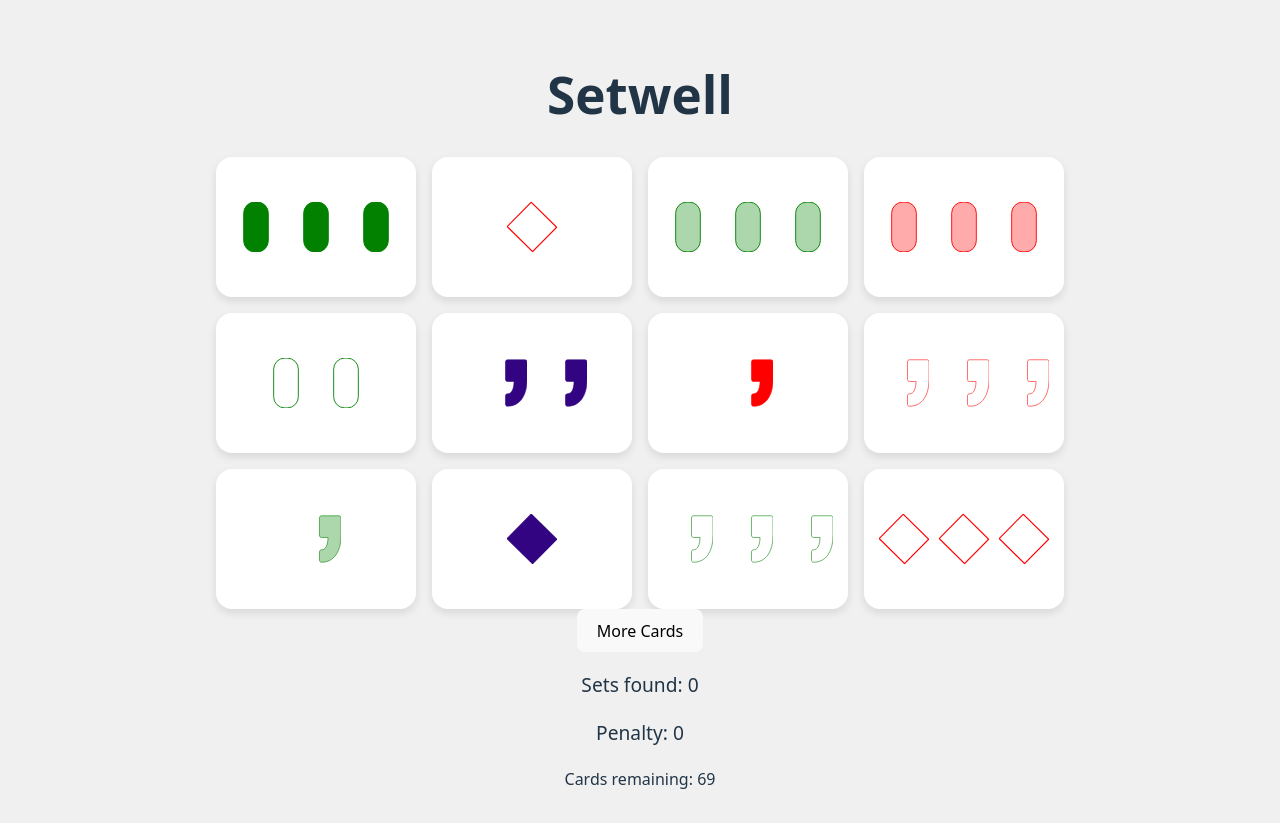
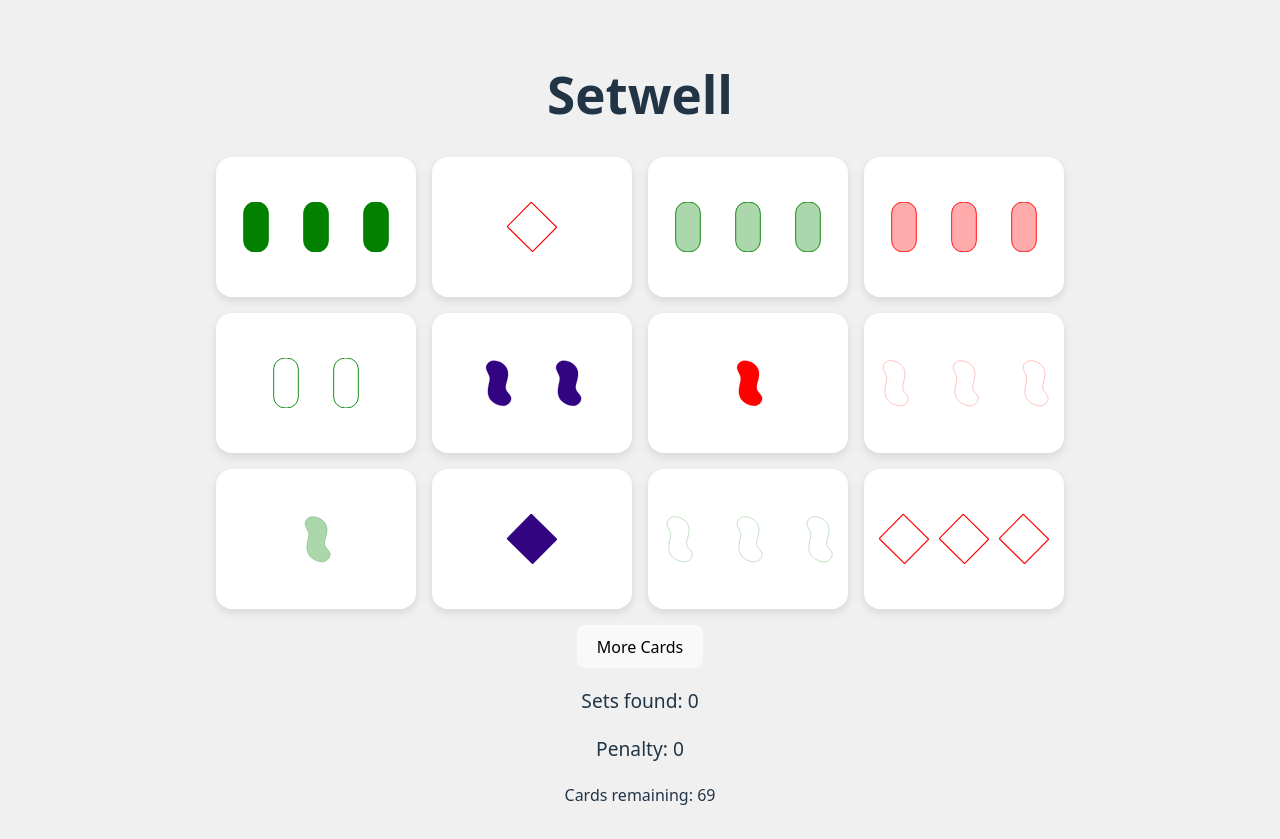
Before and after one commit to katestud/setwell, a React (Vite) app: page / in a window 1280 px wide. Built offline with nearby package versions, Linux system fonts and the light colour scheme.

Commit message:
Add a whack squiggle

```diff
--- a/src/App.css
+++ b/src/App.css
@@ -18,6 +18,7 @@ body {
   display: grid;
   grid-template-columns: repeat(4, 1fr);
   gap: 16px;
+  margin: 1rem;
 }
 
 .card {
--- a/src/components/squiggle.tsx
+++ b/src/components/squiggle.tsx
@@ -13,8 +13,8 @@ type SquiggleIconProps = {
 export const SquiggleIcon: React.FC<SquiggleIconProps> = ({
   color,
   shading,
-  width = 50,
-  height = 50,
+  width = 60,
+  height = 60,
 }) => {
   const id = useId();
 
@@ -41,13 +41,15 @@ export const SquiggleIcon: React.FC<SquiggleIconProps> = ({
       y="0px"
       width={width}
       height={height}
-      viewBox="0 0 349.078 349.078"
+      viewBox="0 0 976 800"
       xmlSpace="preserve"
+      transform="rotate(90)"
     >
       <PatternDef id={stripeId} color={color} />
       <g>
         <path
-          d="M198.779,322.441v-58.245c0-7.903,6.406-14.304,14.304-14.304c28.183,0,43.515-28.904,45.643-85.961h-45.643 c-7.897,0-14.304-6.41-14.304-14.304V26.64c0-7.9,6.406-14.301,14.304-14.301h121.69c7.896,0,14.305,6.408,14.305,14.301v122.988 c0,27.349-2.761,52.446-8.181,74.611c-5.568,22.722-14.115,42.587-25.398,59.049c-11.604,16.917-26.132,30.192-43.155,39.437 c-17.152,9.304-37.09,14.026-59.267,14.026C205.186,336.745,198.779,330.338,198.779,322.441z M14.301,249.887"
+          transform="translate(734,170)"
+          d="m0 0h14l20 4 18 7 20 13 11 9 8 8 9 12 9 15 6 13 5 14 3 15 2 18v13l-3 26-5 23-9 27-9 21-8 16-12 21-11 16-8 10-13 15-16 16-13 10-18 11-21 9-24 8-28 6-18 2h-39l-31-3-37-6-67-14-34-6-9-1h-18l-21 4-21 7-25 11-35 17-34 14-19 5-7 1h-17l-20-4-17-7-13-8-10-9-7-6v-2l-4-2-10-12-11-18-7-18-3-14-1-9v-36l3-21 8-32 11-28 8-16 10-17 8-12 12-16 21-21 19-14 20-12 19-9 21-7 27-5 10-1h37l26 3 25 4 46 11 37 10 34 8 14 2h25l18-3 16-6 12-6 12-8 12-9 10-8 11-9 16-13 24-16 16-7z"
           style={rectStyle}
           stroke={color}
           className="icon"
```
